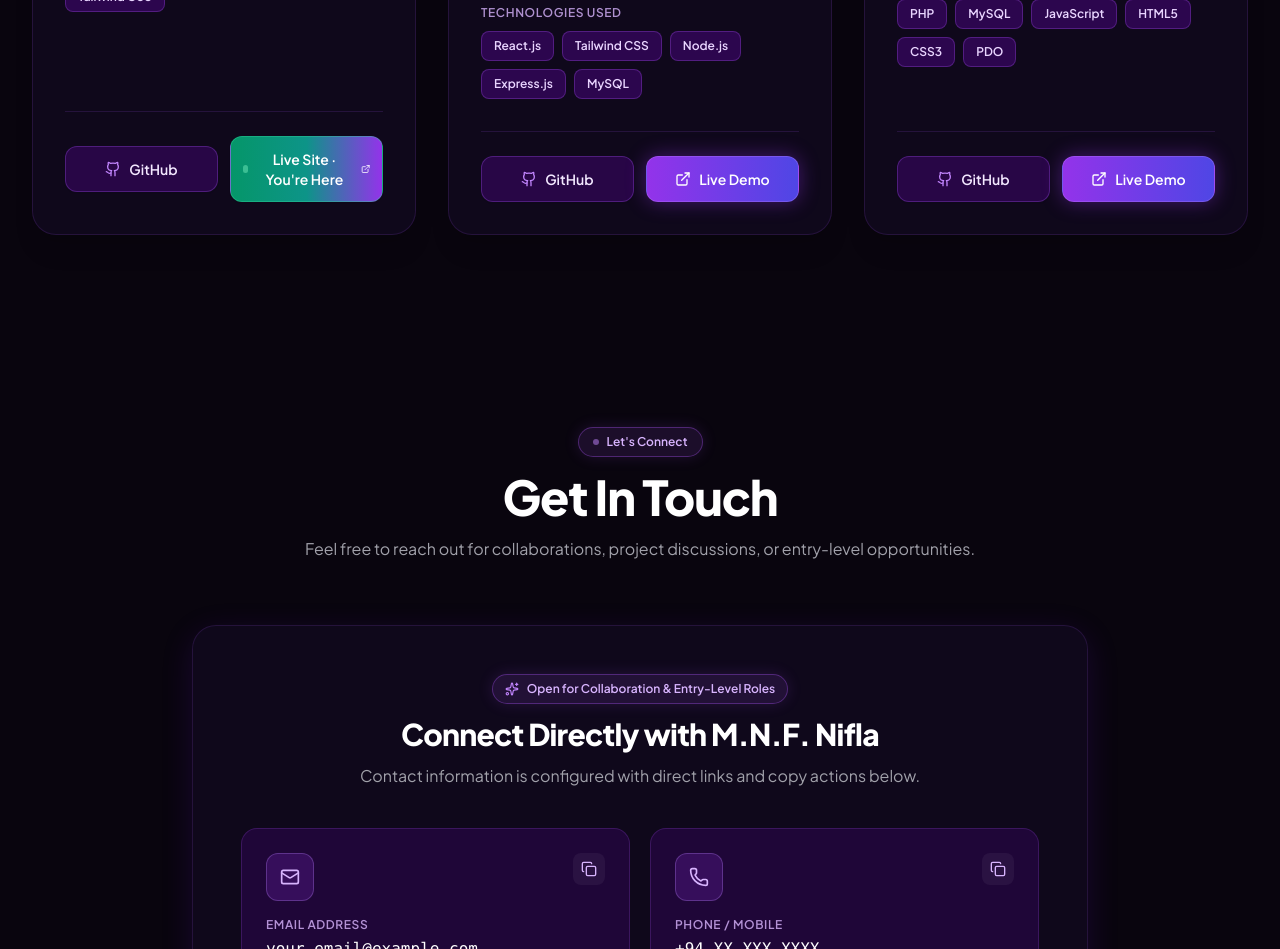
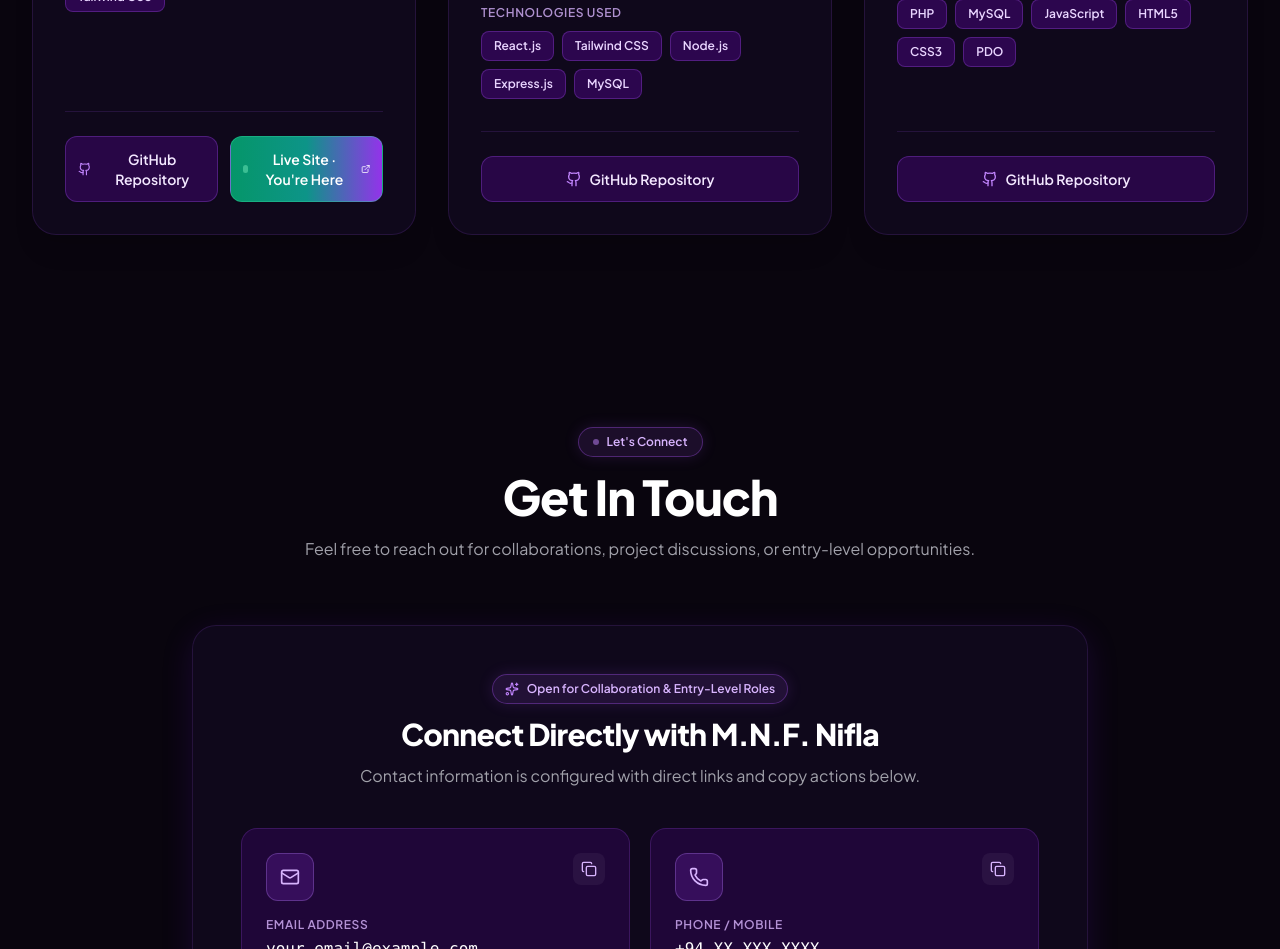
Before and after one commit to fathinifl42923-source/Portfolio, a React (Vite) app: page / in a window 1280 px wide. Shown: the part 7120-8069 px from the top of the page. Built offline with nearby package versions, Linux system fonts and the light colour scheme.

Commit message:
feat: show live demo button only for portfolio project and remove from others

```diff
--- a/src/components/Projects.jsx
+++ b/src/components/Projects.jsx
@@ -123,13 +123,14 @@ export default function Projects() {
                 <div className="pt-6 border-t border-purple-500/15 flex flex-col sm:flex-row items-center gap-3">
                   <button
                     onClick={(e) => handleLinkClick(e, project, "github")}
-                    className="w-full sm:w-1/2 py-3 px-3 rounded-xl bg-purple-950/60 hover:bg-purple-900/60 border border-purple-500/30 hover:border-purple-400/60 text-purple-100 hover:text-white text-xs sm:text-sm font-semibold flex items-center justify-center gap-2 transition-all duration-200 shadow-sm"
+                    className={`w-full ${project.isCurrentSite ? "sm:w-1/2" : "w-full"} py-3 px-3 rounded-xl bg-purple-950/60 hover:bg-purple-900/60 border border-purple-500/30 hover:border-purple-400/60 text-purple-100 hover:text-white text-xs sm:text-sm font-semibold flex items-center justify-center gap-2 transition-all duration-200 shadow-sm`}
                   >
                     <GithubIcon className="w-4 h-4 text-purple-400" />
-                    <span>GitHub</span>
+                    <span>GitHub Repository</span>
                   </button>
 
-                  {project.isCurrentSite ? (
+                  {/* Only Portfolio project has Live Site / Live Demo */}
+                  {project.isCurrentSite && (
                     <button
                       onClick={(e) => handleLinkClick(e, project, "demo")}
                       className="w-full sm:w-1/2 py-3 px-3 rounded-xl bg-gradient-to-r from-emerald-600 via-teal-600 to-purple-600 hover:from-emerald-500 hover:to-teal-500 text-white text-xs sm:text-sm font-semibold flex items-center justify-center gap-2 transition-all duration-200 border border-emerald-400/40 shadow-sm"
@@ -137,14 +138,6 @@ export default function Projects() {
                       <span className="w-2 h-2 rounded-full bg-emerald-300 animate-pulse" />
                       <span>Live Site · You're Here</span>
                       <ExternalLink className="w-3.5 h-3.5" />
-                    </button>
-                  ) : (
-                    <button
-                      onClick={(e) => handleLinkClick(e, project, "demo")}
-                      className="w-full sm:w-1/2 py-3 px-4 rounded-xl bg-gradient-to-r from-purple-600 to-indigo-600 hover:from-purple-500 hover:to-indigo-500 text-white text-xs sm:text-sm font-semibold flex items-center justify-center gap-2 purple-button-glow transition-all duration-200 border border-purple-400/30"
-                    >
-                      <ExternalLink className="w-4 h-4" />
-                      <span>Live Demo</span>
                     </button>
                   )}
                 </div>
--- a/src/data/portfolioData.js
+++ b/src/data/portfolioData.js
@@ -261,7 +261,6 @@ export const projects = [
       "A full-stack web application designed to manage pharmacy medicine inventory, stock quantities, batch and expiry tracking, supplier management, low-stock alerts, and inventory reports. The system supports role-based access for administrators and staff.",
     technologies: ["React.js", "Tailwind CSS", "Node.js", "Express.js", "MySQL"],
     githubUrl: "#", // Editable placeholder
-    demoUrl: "#", // Editable placeholder
     isPlaceholderLink: true,
     highlight: "Full-Stack System",
   },
@@ -273,7 +272,6 @@ export const projects = [
       "A web-based application that helps users discover travel destinations through category-based filtering, photo galleries, reviews, ratings, and favorites. It also provides administrative features for managing destination listings and user access.",
     technologies: ["PHP", "MySQL", "JavaScript", "HTML5", "CSS3", "PDO"],
     githubUrl: "#", // Editable placeholder
-    demoUrl: "#", // Editable placeholder
     isPlaceholderLink: true,
     highlight: "Web Application",
   },
```
